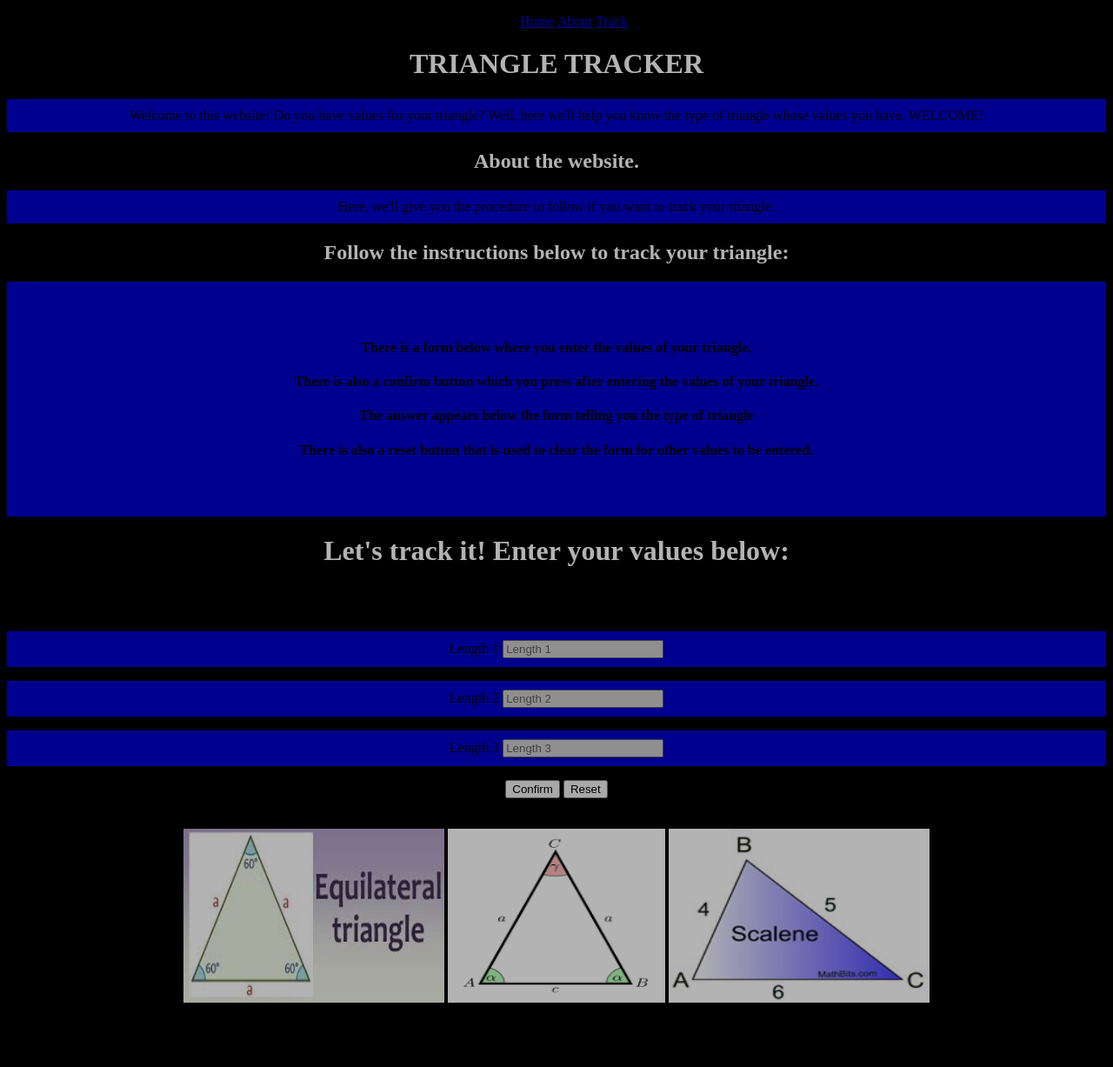
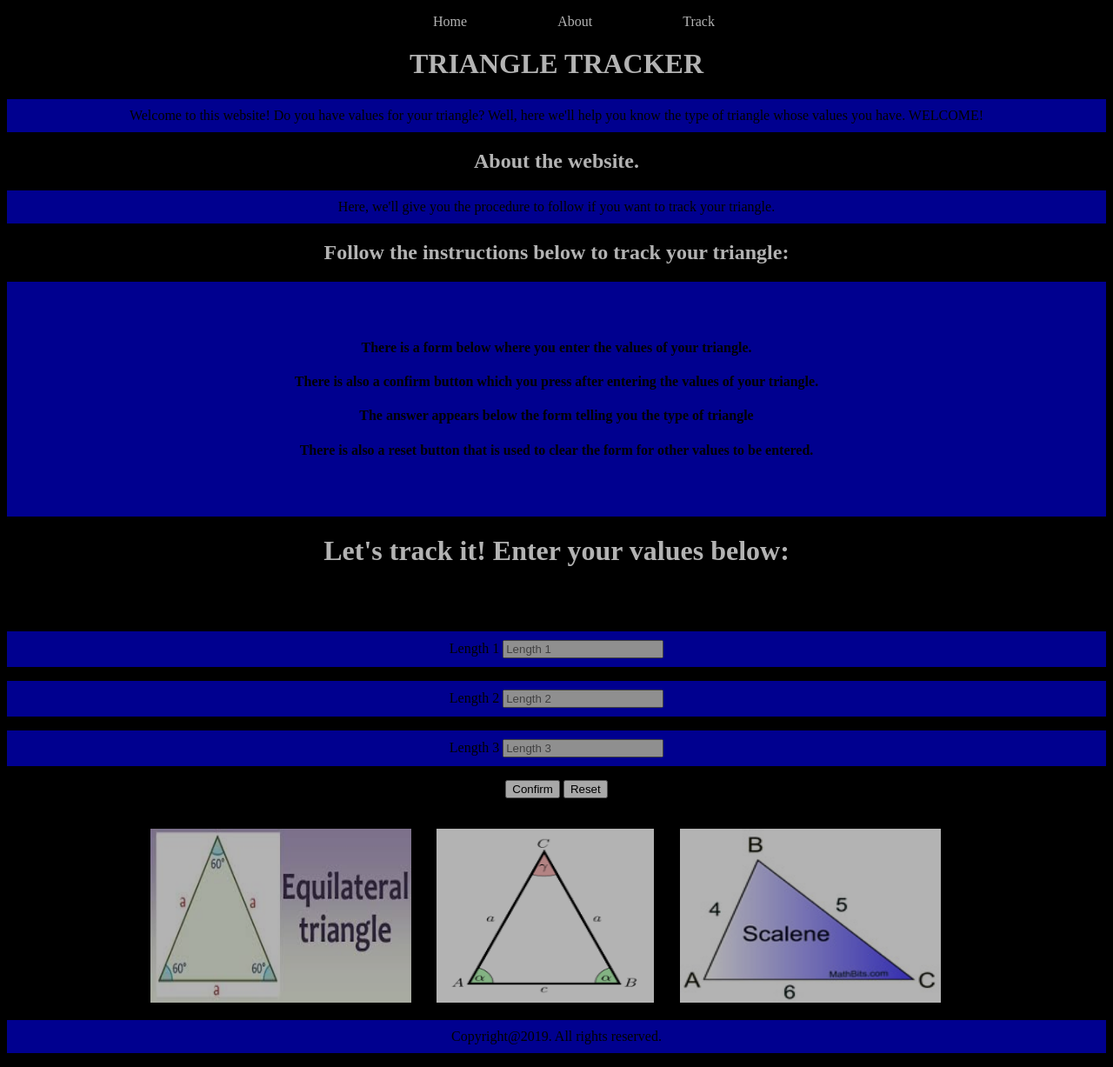
Before and after one commit to wilsenock220/Triangle-tracker, a plain HTML site: page index.html in a window 1280 px wide. Shown: the whole page at 87% size. Before the commit the page ends 1165 px from the top, so only its background shows below. Drawn offline with Linux system fonts and the light colour scheme.

Commit message:
add new paragraph and nav bar

```diff
--- a/index.html
+++ b/index.html
@@ -58,7 +58,7 @@
         <img src="scal.jpg" alt="sca" height="200" width="300">
       </div>
     </div>
-
+    <p>Copyright@2019. All rights reserved.</p>
  </body>
  <script type="text/javascript" src="scripts.js"></script>
 </html>
--- a/scripts.js
+++ b/scripts.js
@@ -9,11 +9,11 @@ if(length1+length2 > length3 && length2+length3 > length1 && length1+length3 > l
     answer.textContent='This is an Equilateral triangle!';
   }
   else if(length1 === length2 || length2 === length3 || length1 === length3){
-    answer.textContent='This is an isosceles triangle'
+    answer.textContent='This is an isosceles triangle!'
   }
   else{
-    answer.textContent="This is a scalene triangle";
-    // alert("This is a scalene triangle!")
+    answer.textContent="This is a scalene triangle!";
+
   }
 }
  else {
--- a/styles.css
+++ b/styles.css
@@ -4,7 +4,16 @@ html{
 nav>ul>li{
   text-align: right;
   display: inline-block;
+;
+}
+ul>li>a{
+  padding: 50px;
+  color: white;
   text-decoration: none;
+
+}
+li>a:hover{
+color: red;
 }
 body{
   text-align: center;
@@ -30,3 +39,9 @@ h2{
   font-style: oblique;
   font-family: monospace;
 }
+.image{
+  justify-content: space-between;
+}
+img{
+  margin-right: 2%;
+}
```
